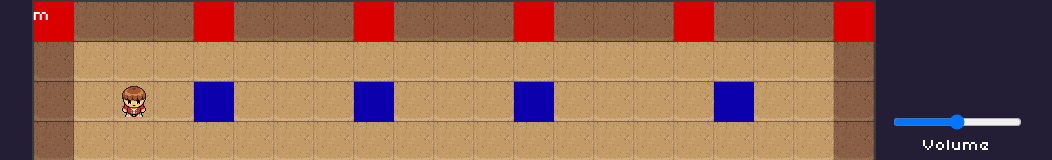
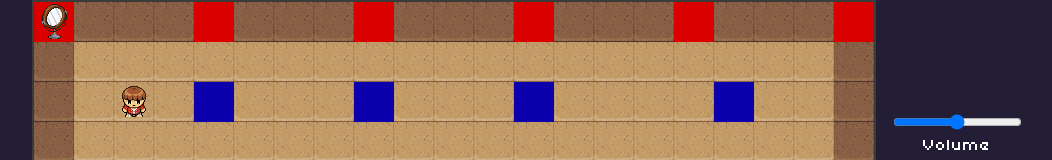
Before and after one commit to bbombardella/getaway, a React (Create React App) app: page / in a window 1280 px wide. Both pictures are taken after a click on the button "Passer". Shown: the top 160 px of the page, without its empty margins (105-1157 px from the left). Built offline with nearby package versions, Linux system fonts and the light colour scheme.

Commit message:
Affichage miroir

```diff
--- a/src/components/map/index.jsx
+++ b/src/components/map/index.jsx
@@ -14,7 +14,7 @@ export default function Map(props) {
         {
             x: 0,
             y: 0,
-            orientation: 'down'
+            orientation: 'right'
         },
     ]);
 
@@ -57,17 +57,17 @@ export default function Map(props) {
 
 function Miroir({ data }) {
 
-    let image="";
+    let image="./assets/tiles/";
 
     switch(data.orientation) {
         case 'right':
-            image="";
+            image+="miroir_droite.png";
             break;
         case 'left':
-            image="";
+            image+="miroir_gauche.png";
             break;
         default:
-            image="";
+            image+="miroir_droite.png";
             break;
     }
 
@@ -82,7 +82,6 @@ function Miroir({ data }) {
             backgroundRepeat: "no-repeat",
             transition: 'left 0.3s linear 0s, top 0.3s linear 0s',
         }}>
-            m
         </div>
     )
 }
```
